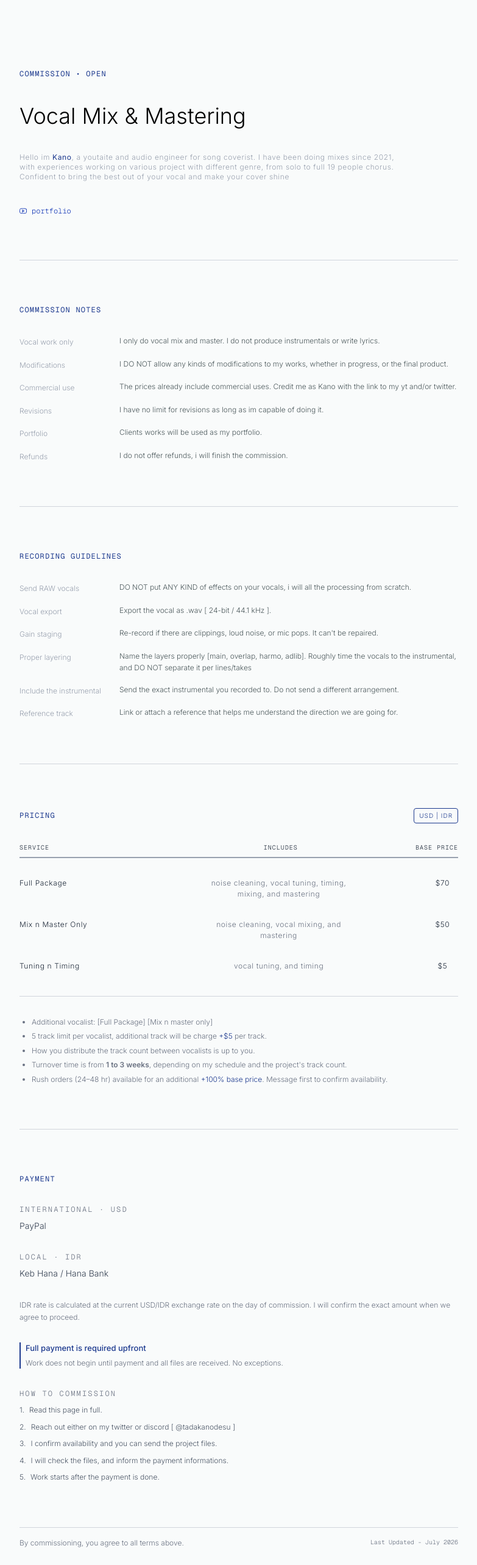
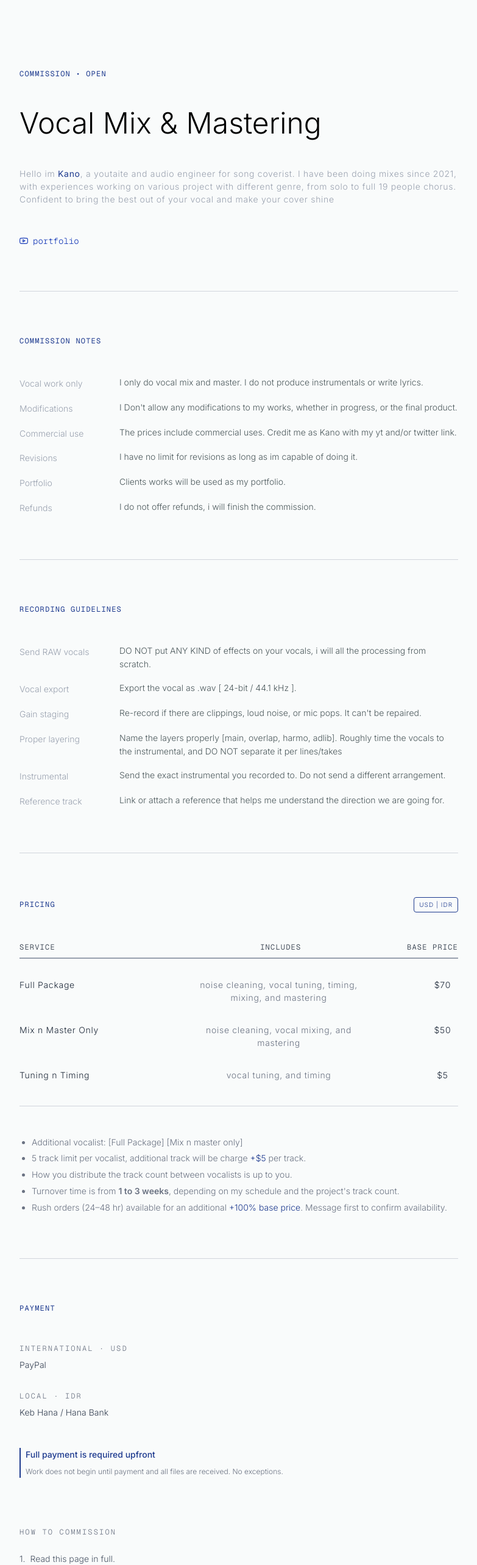
Before and after one commit to tadakanodesu/comms-page, a React (Vite) app: page / in a window 1280 px wide. Shown: the top 2566 px of the page at 61% size, without its empty margins (248-1031 px from the left). Built offline with nearby package versions, Linux system fonts and the light colour scheme.

Commit message:
second commit

```diff
--- a/src/components/Guidelines.jsx
+++ b/src/components/Guidelines.jsx
@@ -1,8 +1,8 @@
 const Guidelines = () => {
   return (
     <>
-      <section className="space-y-8">
-        <h6 className="tracking-widest text-[10px] text-blue-900 font-normal">
+      <section className="space-y-12">
+        <h6 className="tracking-widest text-blue-900 font-normal">
           RECORDING GUIDELINES
         </h6>
         <div className="space-y-4">
@@ -21,7 +21,7 @@ const Guidelines = () => {
               "Name the layers properly [main, overlap, harmo, adlib]. Roughly time the vocals to the instrumental, and DO NOT separate it per lines/takes",
             ],
             [
-              "Include the instrumental",
+              "Instrumental",
               "Send the exact instrumental you recorded to. Do not send a different arrangement.",
             ],
             [
@@ -30,10 +30,10 @@ const Guidelines = () => {
             ],
           ].map(([title, body]) => (
             <div key={title} className="grid grid-cols-[140px_1fr] gap-6">
-              <p className="text-xs  text-gray-400 pt-0.5 leading-relaxed">
+              <p className="text-sm  text-gray-400 pt-0.5 leading-relaxed">
                 {title}
               </p>
-              <p className="text-xs  text-mist-600 leading-relaxed">{body}</p>
+              <p className="text-sm  text-mist-600 leading-relaxed">{body}</p>
             </div>
           ))}
         </div>
--- a/src/components/Header.jsx
+++ b/src/components/Header.jsx
@@ -3,12 +3,12 @@ import { FiYoutube } from "react-icons/fi";
 const Header = () => {
   return (
     <>
-      <header className="space-y-10">
-        <h6 className="tracking-widest text-[10px] text-blue-900 font-normal">
+      <header className="space-y-12">
+        <h6 className="tracking-widest text-blue-900 font-normal">
           COMMISSION • OPEN
         </h6>
-        <div className="text-4xl">Vocal Mix & Mastering</div>
-        <div className="-mt-5= text-xs tracking-wider  text-gray-400">
+        <div className="text-5xl">Vocal Mix & Mastering</div>
+        <div className="-mt-5= text-sm tracking-wider leading-normal text-gray-400">
           Hello im{" "}
           <a
             href="https://x.com/tadakanodesu"
@@ -26,7 +26,7 @@ const Header = () => {
         </div>
         <a
           href="https://www.youtube.com/playlist?list=PLmmQ1I8l2bS4_W7bOjeMQOrjE1LqB24Ce"
-          className="w-22.5 flex items-center gap-2 text-xs text-blue-800 hover:text-gray-500 hover:underline underline-offset-4 transition-colors"
+          className="w-25 flex items-center gap-2 text-sm text-blue-800 hover:text-gray-500 hover:underline underline-offset-4 transition-colors"
           style={{ fontFamily: "'Geist Mono', monospace" }}
         >
           <FiYoutube />
--- a/src/components/Notes.jsx
+++ b/src/components/Notes.jsx
@@ -1,8 +1,8 @@
 const Notes = () => {
   return (
     <>
-      <section className="space-y-8">
-        <h6 className="tracking-widest text-[10px] text-blue-900 font-normal">
+      <section className="space-y-12">
+        <h6 className="tracking-widest text-blue-900 font-normal">
           COMMISSION NOTES
         </h6>
         <div className="space-y-4">
@@ -13,11 +13,11 @@ const Notes = () => {
             ],
             [
               "Modifications",
-              "I DO NOT allow any kinds of modifications to my works, whether in progress, or the final product.",
+              "I Don't allow any modifications to my works, whether in progress, or the final product.",
             ],
             [
               "Commercial use",
-              "The prices already include commercial uses. Credit me as Kano with the link to my yt and/or twitter.",
+              "The prices include commercial uses. Credit me as Kano with my yt and/or twitter link.",
             ],
             [
               "Revisions",
@@ -30,10 +30,10 @@ const Notes = () => {
             ],
           ].map(([title, body]) => (
             <div key={title} className="grid grid-cols-[140px_1fr] gap-6">
-              <p className="text-xs text-gray-400 pt-0.5 leading-relaxed">
+              <p className="text-sm text-gray-400 pt-0.5 leading-relaxed">
                 {title}
               </p>
-              <p className="text-xs text-mist-600 leading-relaxed">{body}</p>
+              <p className="text-sm text-mist-600 leading-relaxed">{body}</p>
             </div>
           ))}
         </div>
--- a/src/components/Payment.jsx
+++ b/src/components/Payment.jsx
@@ -1,10 +1,8 @@
 const Pricing = () => {
   return (
     <>
-      <section className="space-y-8">
-        <h6 className="tracking-widest text-[10px] text-blue-900 font-normal">
-          PAYMENT
-        </h6>
+      <section className="space-y-12">
+        <h6 className="tracking-widest text-blue-900 font-normal">PAYMENT</h6>
         <div className="space-y-8">
           {/* USD */}
           <div className="space-y-2">
@@ -21,13 +19,8 @@ const Pricing = () => {
             </h6>
             <p className="text-sm text-gray-700">Keb Hana / Hana Bank</p>
           </div>
-          <p className="text-xs text-gray-500 leading-relaxed">
-            IDR rate is calculated at the current USD/IDR exchange rate on the
-            day of commission. I will confirm the exact amount when we agree to
-            proceed.
-          </p>
-          <div className="border-l-2 border-blue-900 pl-2 space-y-1">
-            <p className="text-[13px] text-blue-900 font-medium">
+          <div className="mt-12 border-l-2 border-blue-900 pl-2 space-y-2">
+            <p className="text-[14px] text-blue-900 font-medium">
               Full payment is required upfront
             </p>
             <p className="text-xs text-gray-500 leading-relaxed">
@@ -36,8 +29,8 @@ const Pricing = () => {
             </p>
           </div>
 
-          <div className="space-y-2">
-            <h6 className="text-[10px] tracking-[0.18em]  text-gray-500">
+          <div className="space-y-6">
+            <h6 className="tracking-[0.18em] mt-20 text-gray-500">
               HOW TO COMMISSION
             </h6>
             <div className="space-y-2">
@@ -57,7 +50,7 @@ const Pricing = () => {
                 ],
                 ["5.", "Work starts after the payment is done."],
               ].map(([num, content]) => (
-                <div className="flex gap-2 text-[12px]  text-gray-600">
+                <div className="flex gap-2 text-[14px]  text-gray-600">
                   <div className="leading-relaxed">{num}</div>
                   <div className="leading-relaxed">{content}</div>
                 </div>
--- a/src/components/Pricing.jsx
+++ b/src/components/Pricing.jsx
@@ -8,11 +8,9 @@ const Pricing = () => {
 
   return (
     <>
-      <section className="space-y-8">
+      <section className="space-y-8 ">
         <div className="flex items-center justify-between">
-          <h6 className="tracking-widest text-[10px] text-blue-900 font-normal">
-            PRICING
-          </h6>
+          <h6 className="tracking-widest text-blue-900 font-normal">PRICING</h6>
           <button
             onClick={() => setCurrency(currency === "USD" ? "IDR" : "USD")}
             className="text-[10px] tracking-widest text-blue-900 border border-blue-900 rounded px-2 py-1 hover:bg-blue-50 transition"
@@ -20,11 +18,11 @@ const Pricing = () => {
             USD | IDR
           </button>
         </div>
-        <div className="grid grid-cols-[2fr_2fr_1fr] gap-4 pb-2 border-b-2 border-gray-400">
+        <div className="grid grid-cols-[2fr_2fr_1fr] mt-12 gap-4 pb-2 border-b-2 border-gray-400">
           {priceHead.map((h) => (
             <p
               key={h}
-              className="text-[10px] tracking-widest uppercase text-gray-800 text-center first:text-left last:text-right"
+              className="text-[12px] tracking-widest uppercase text-gray-800 text-center first:text-left last:text-right"
               style={{ fontFamily: "'Geist Mono', monospace" }}
             >
               {h}
@@ -33,7 +31,7 @@ const Pricing = () => {
         </div>
 
         <div
-          className="grid grid-cols-[2fr_2fr_1fr] gap-8 pb-10 border-b border-gray-300 text-[12px] tracking-wider text-gray-800"
+          className="grid grid-cols-[2fr_2fr_1fr] gap-8 pb-10 border-b border-gray-300 text-[14px] tracking-wider text-gray-800"
           style={{ fontFamily: "Inter" }}
         >
           {priceIndo.map((value, index) => (
@@ -47,7 +45,7 @@ const Pricing = () => {
           ))}
         </div>
 
-        <ul className="list-disc ml-5 text-xs text-gray-500 leading-relaxed space-y-1">
+        <ul className="list-disc ml-5 mt-12 text-sm text-gray-500 leading-relaxed space-y-1">
           <li>Additional vocalist: [Full Package] [Mix n master only] </li>
           <li>
             5 track limit per vocalist, additional track will be charge{" "}
```
